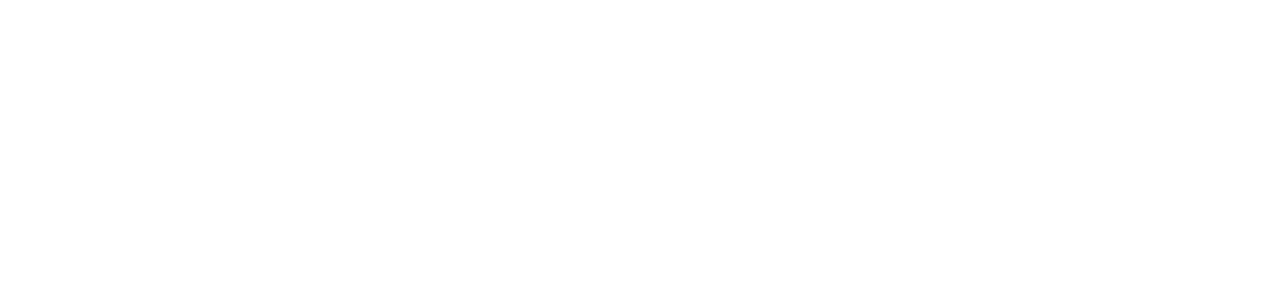
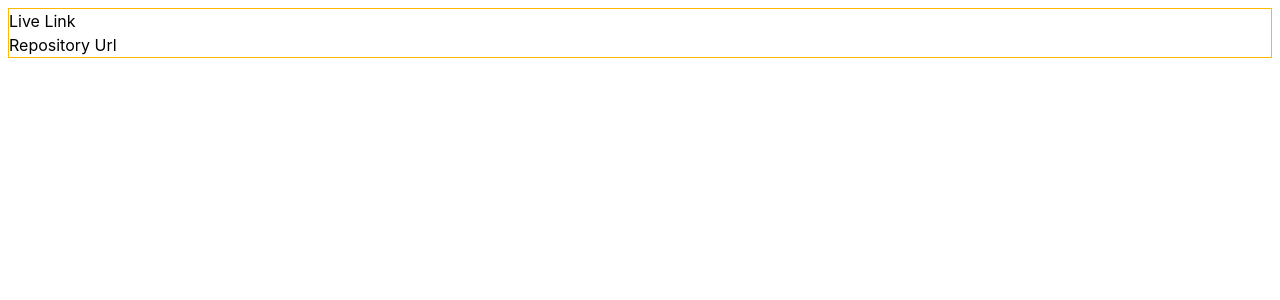
Before and after one commit to nianod/Intelligence-analyzer-engine, a Next.js app: page /analyse in a window 1280 px wide. Shown: the top 300 px of the page. Built offline with nearby package versions, Linux system fonts and the light colour scheme.

Commit message:
landing page

```diff
--- a/app/analyse/page.tsx
+++ b/app/analyse/page.tsx
@@ -14,8 +14,14 @@
     ]
 
     return(
-        <div>
-
+        <div className="min-h-screen p-2">
+           <div className="border border-amber-400">
+              {tabs.map((tab) => (
+                <div key={tab.id}>
+                    <div>{tab.label}</div>
+                </div>
+              ))}
+           </div>
         </div>
     )
 }
--- a/app/page.tsx
+++ b/app/page.tsx
@@ -13,7 +13,7 @@
           </div>
           <div className="flex gap-4">
             <Link
-              href="/get-started"
+              href="/analyse"
               className="px-5 py-2 bg-green-600 text-white rounded-lg font-medium hover:bg-green-700 transition-colors cursor-pointer"
             >
               Get Started
```
